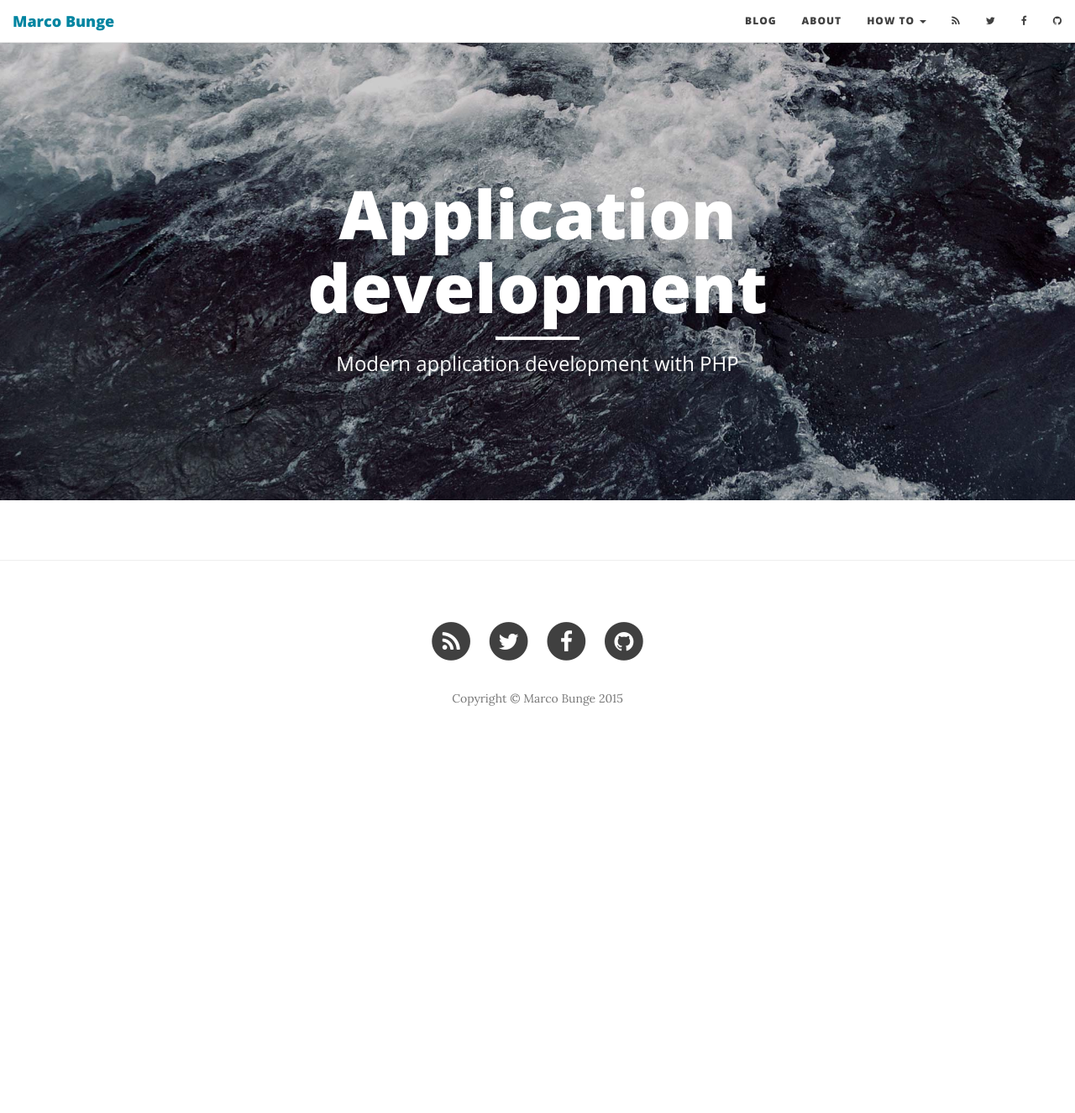
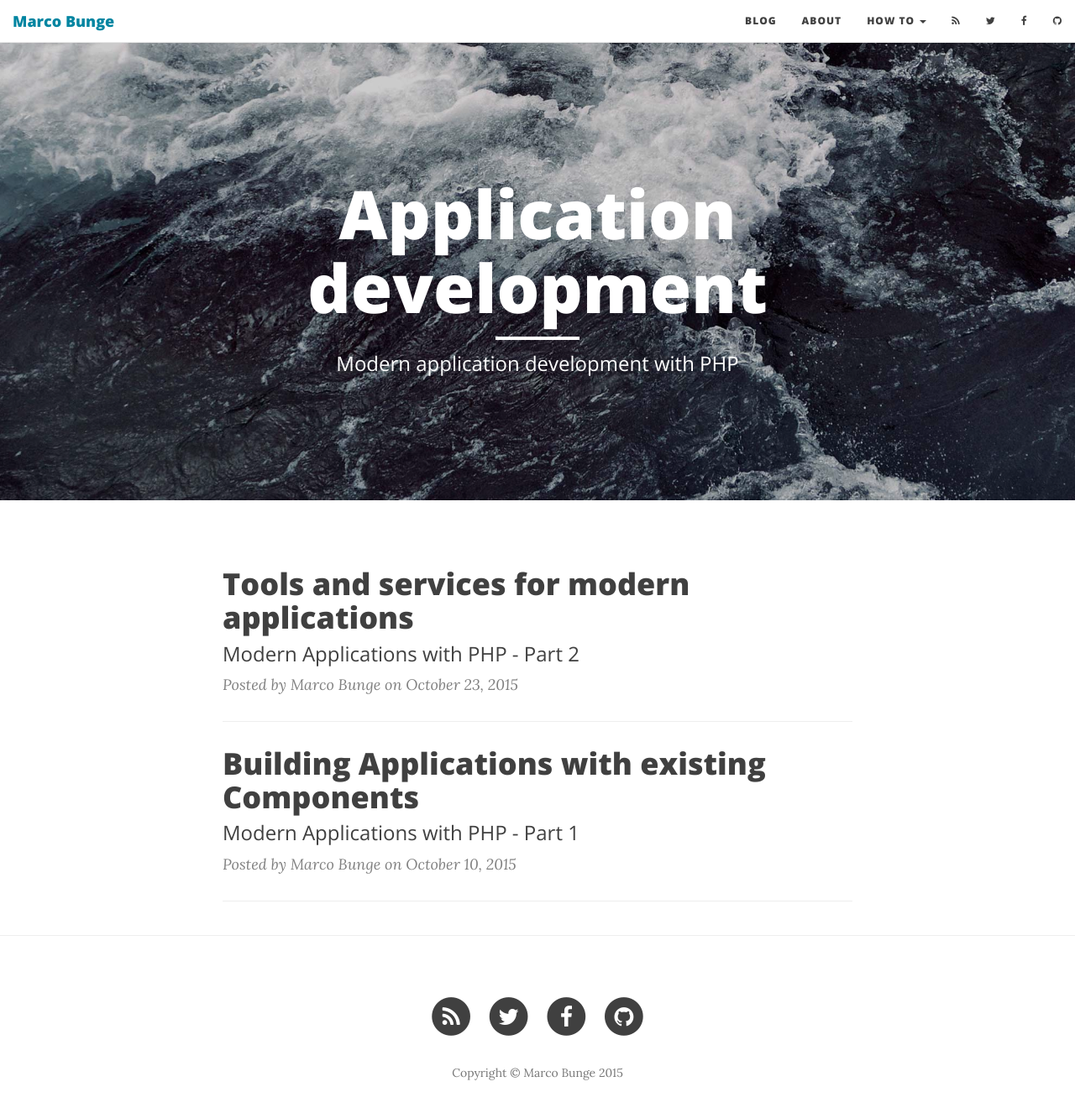
Before and after one commit to mbunge/mbunge.github.io, a Jekyll site: the page built from how-to/application-development.html, in a window 1280 px wide and 1354 px high. Shown: the top 1326 px of the window at 84% size. Built offline with Jekyll 4.4.1, drawn with Linux system fonts in a browser that asks for light colours; nearby versions of some CDN libraries.

Commit message:
Update application-development.html

```diff
--- a/how-to/application-development.html
+++ b/how-to/application-development.html
@@ -8,7 +8,7 @@ category:   "How to"
 <div itemscope itemtype="http://schema.org/Blog">
 {% for post in site.posts %}
     {% if post.series %}
-        {% if post.series == "Modern Applications with PHP" %}
+        {% if post.series == "application development" %}
             <div class="post-preview" itemscope itemtype="http://schema.org/BlogPosting">
                 <a href="{{ post.url | prepend: site.baseurl }}">
                     <h2 itemprop="headline" class="post-title">{{ post.title }}</h2>
```
